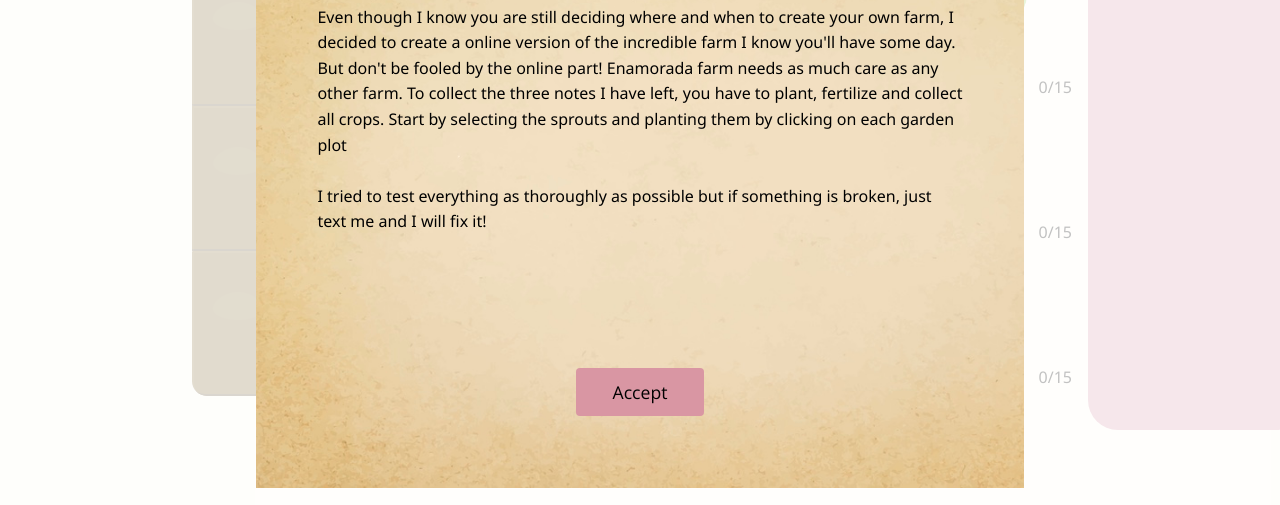
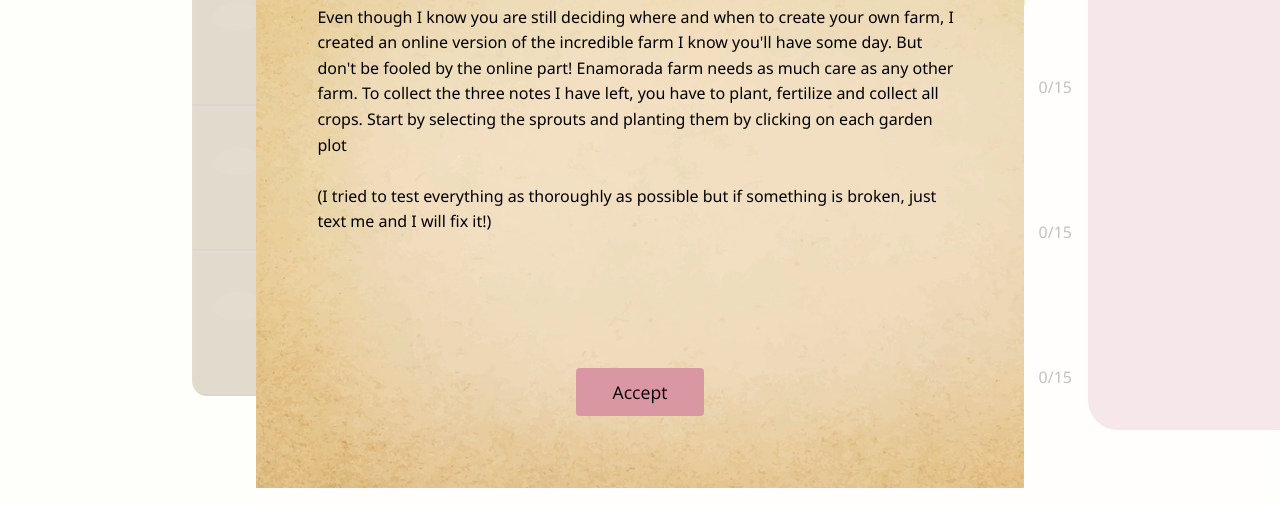
Before and after one commit to Asguerrero/eli, a plain HTML site: page farm.html in a window 1280 px wide. Shown: the part 212-717 px from the top of the page. Drawn offline with nearby package versions, Linux system fonts and the light colour scheme; a web font is replaced by a local one.

Commit message:
edited some notes

```diff
--- a/farm.html
+++ b/farm.html
@@ -98,10 +98,10 @@
 	<div class="pop-up-div index-pop-up">
 		<div class="letter-div">
 			<h1>Welcome to Enamorada Farm!</h1>
-			<p>Even though I know you are still deciding where and when to create your own farm, I decided to create a online version of the incredible farm I know you'll have some day.
+			<p>Even though I know you are still deciding where and when to create your own farm, I created an online version of the incredible farm I know you'll have some day.
 				But don't be fooled by the online part! Enamorada farm needs as much care as any other farm. To collect the three notes I have left, you have to plant, fertilize and collect all crops. Start by selecting the sprouts and planting them by clicking on each garden plot
 				<br>
-				<br> I tried to test everything as thoroughly as possible but if something is broken, just text me and I will fix it! </p>
+				<br> (I tried to test everything as thoroughly as possible but if something is broken, just text me and I will fix it!) </p>
 		</div>
 		<div style=" display:flex; justify-content:center;">
 		    <button class="button close-pop-up">Accept</button>
```
Also changed, not shown: index.html (+1 -1 lines).
